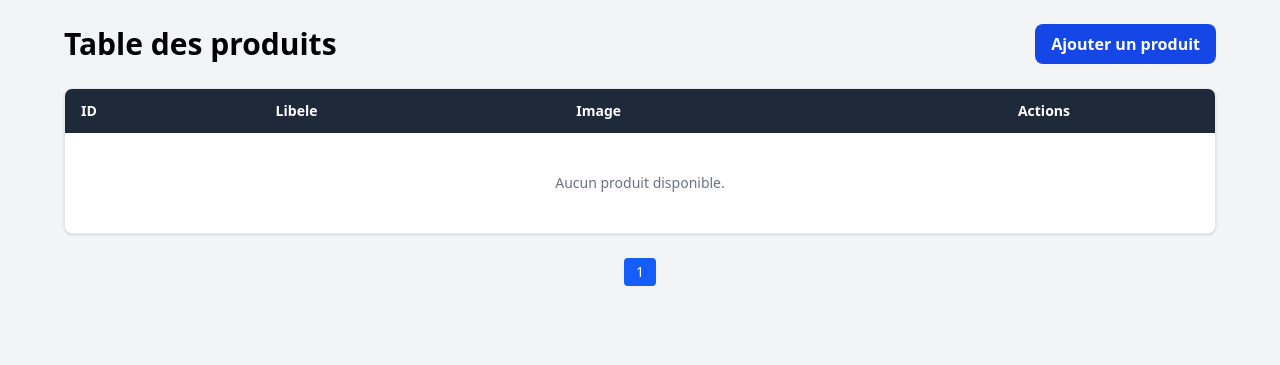
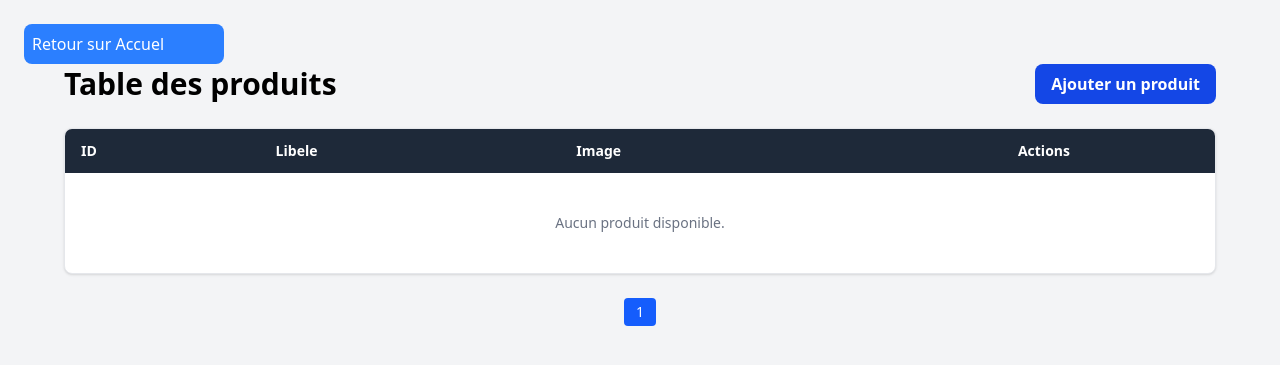
Before and after one commit to vanamos12/django-tailwind, a Django app: page /table in a window 1280 px wide. Shown: the top 365 px of the page. Run offline with Django 5.2, Linux system fonts and the light colour scheme; data that the repository does not hold is empty; parts of the project's set-up code (start-up, migrations or seed data) failed here and were passed over; some libraries are stand-ins or nearby versions.

Commit message:
Ajout btn

```diff
--- a/products/templates/products/detaille.html
+++ b/products/templates/products/detaille.html
@@ -4,6 +4,9 @@
 <!--  -->
 {% block content %}
 <section class="p-10">
+  <div>
+    <a class="flex bg-blue-500 text-white rounded-lg p-2 w-[200px] items-center" href="{% url 'table' %}">Retour sur table produit</a>
+  </div>
   <div class="flex flex-col md:flex-row gap-10 items-center justify-center">
     <div>
       <img
--- a/products/templates/products/table.html
+++ b/products/templates/products/table.html
@@ -2,6 +2,9 @@
 {% block title %} Table des produits {% endblock title %}
 {% block content %}
 <section class="px-3 py-6 md:px-6">
+  <div>
+    <a class="flex bg-blue-500 text-white rounded-lg p-2 w-[200px] items-center" href="{% url 'allproduct' %}">Retour sur Accuel</a>
+  </div>
   <div class="mx-auto max-w-6xl space-y-6">
     <div class="flex flex-col gap-3 sm:flex-row sm:items-center sm:justify-between">
       <h1 class="text-2xl font-bold md:text-3xl">Table des produits</h1>
--- a/theme/static/css/dist/styles.css
+++ b/theme/static/css/dist/styles.css
@@ -9,16 +9,12 @@
       "Courier New", monospace;
     --color-red-50: oklch(97.1% 0.013 17.38);
     --color-red-300: oklch(80.8% 0.114 19.571);
-    --color-red-500: oklch(63.7% 0.237 25.331);
     --color-red-600: oklch(57.7% 0.245 27.325);
     --color-red-700: oklch(50.5% 0.213 27.518);
     --color-red-800: oklch(44.4% 0.177 26.899);
     --color-orange-300: oklch(83.7% 0.128 66.29);
     --color-amber-600: oklch(66.6% 0.179 58.318);
-    --color-yellow-50: oklch(98.7% 0.026 102.212);
-    --color-yellow-500: oklch(79.5% 0.184 86.047);
     --color-yellow-600: oklch(68.1% 0.162 75.834);
-    --color-yellow-700: oklch(55.4% 0.135 66.442);
     --color-yellow-800: oklch(47.6% 0.114 61.907);
     --color-green-600: oklch(62.7% 0.194 149.214);
     --color-blue-500: oklch(62.3% 0.214 259.815);
@@ -39,8 +35,6 @@
     --color-gray-700: oklch(37.3% 0.034 259.733);
     --color-gray-800: oklch(27.8% 0.033 256.848);
     --color-gray-900: oklch(21% 0.034 264.665);
-    --color-zinc-700: oklch(37% 0.013 285.805);
-    --color-black: #000;
     --color-white: #fff;
     --spacing: 0.25rem;
     --container-md: 28rem;
@@ -344,8 +335,14 @@
   .w-12 {
     width: calc(var(--spacing) * 12);
   }
-  .w-\[50px\] {
-    width: 50px;
+  .w-\[80px\] {
+    width: 80px;
+  }
+  .w-\[120px\] {
+    width: 120px;
+  }
+  .w-\[200px\] {
+    width: 200px;
   }
   .w-\[400px\] {
     width: 400px;
@@ -476,6 +464,9 @@
   .border-red-300 {
     border-color: var(--color-red-300);
   }
+  .bg-blue-500 {
+    background-color: var(--color-blue-500);
+  }
   .bg-blue-600 {
     background-color: var(--color-blue-600);
   }
```
Also changed, not shown: other parts of theme/static/css/dist/styles.css (+3 -60 lines).
